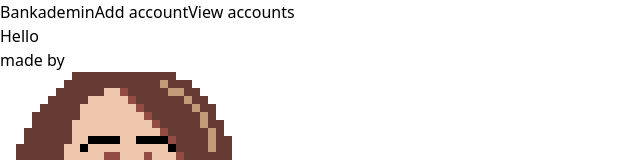
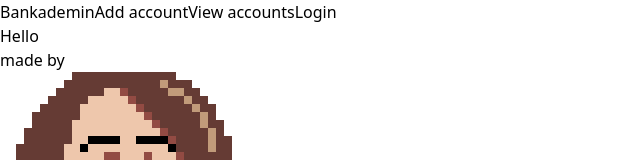
Before and after one commit to henrikvilhelmberglund/javascript-som-backend-spr-k-assignment-sveltekit-2, a SvelteKit app: page / in a window 1280 px wide. Shown: the top 160 px of the page, without its empty margins (0-640 px from the left). Built offline with nearby package versions, Linux system fonts and the light colour scheme.

Commit message:
feat: :sparkles: add login route in nav

```diff
--- a/src/routes/(frontend)/+layout.svelte
+++ b/src/routes/(frontend)/+layout.svelte
@@ -17,6 +17,7 @@
 		Bankademin: "/",
 		"Add account": "/add-account",
 		"View accounts": "/view-accounts",
+    "Login": "/auth",
 	};
 </script>
 
```
